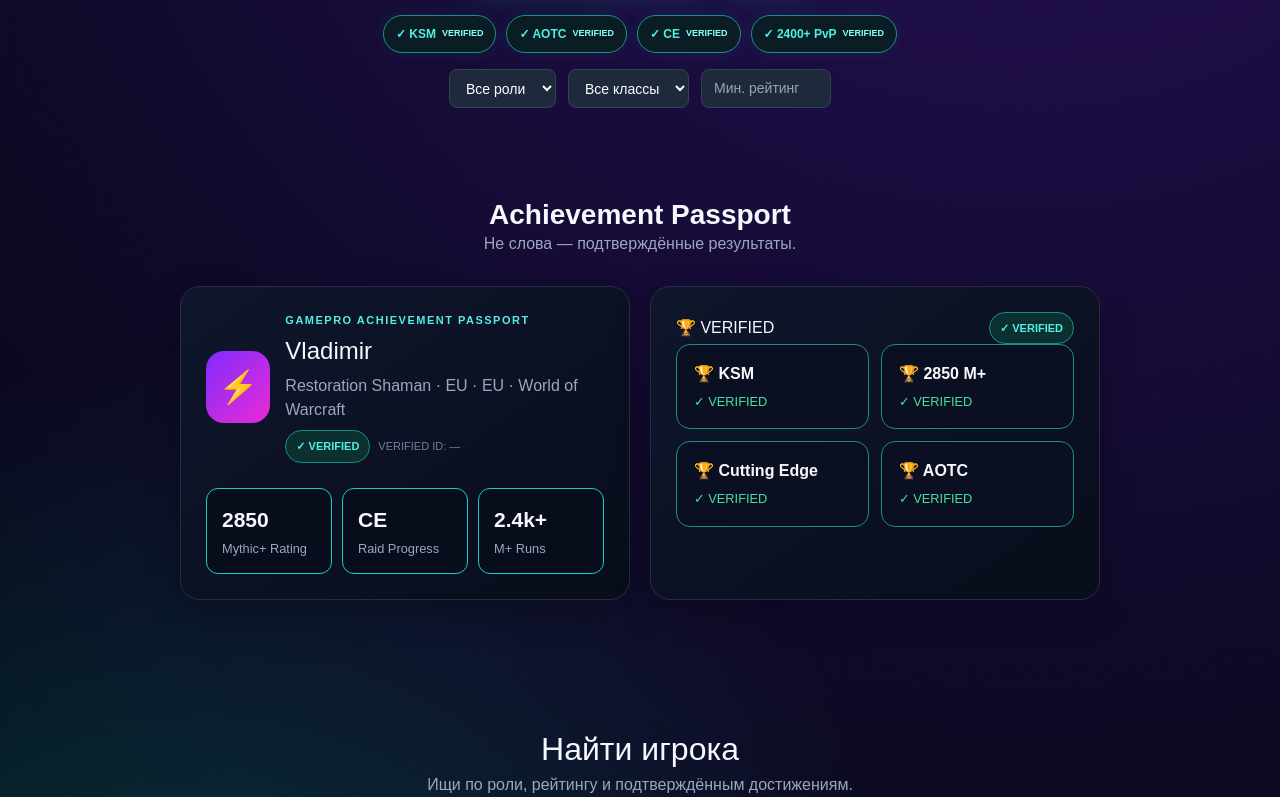
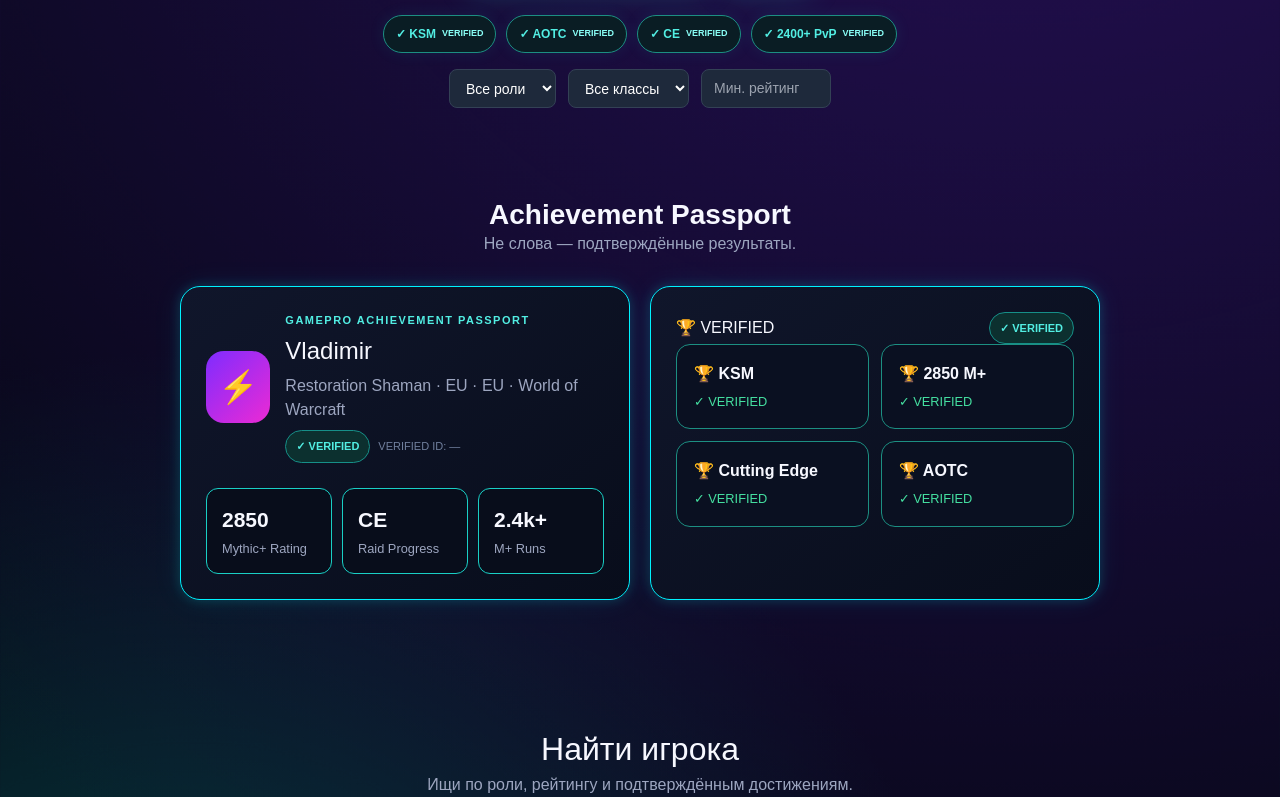
Before and after one commit to vesttrading/gamepro-market, a Next.js app: page / in a window 1280 px wide. Shown: the part 449-1246 px from the top of the page. Built offline with nearby package versions, Linux system fonts and the light colour scheme; no server answers.

Commit message:
Style passport blocks with turquoise border and shadow
Added turquoise border and shadow to passport blocks.

```diff
--- a/app/globals.css
+++ b/app/globals.css
@@ -202,6 +202,18 @@ body {
 
   box-sizing: border-box !important;
 }
+
+/* Бирюзовая обводка двух основных блоков Achievement Passport */
+
+#passport .grid2 > div {
+  border: 1px solid #00f2fe !important;
+  border-radius: 20px !important;
+
+  box-shadow:
+    0 0 12px rgba(0, 242, 254, 0.18),
+    0 0 30px rgba(0, 242, 254, 0.08) !important;
+}
+
 /* ---------- МОБИЛЬНАЯ ВЕРСИЯ ---------- */
 
 @media (max-width: 800px) {
```
